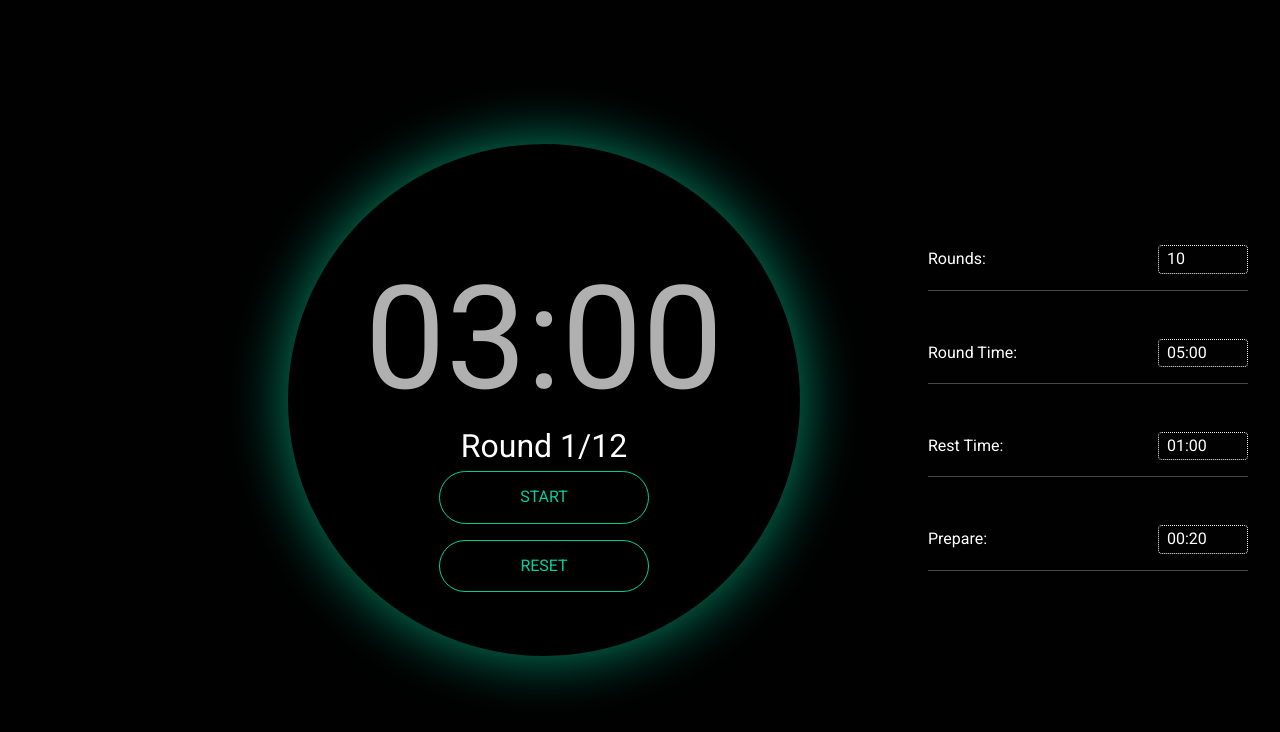
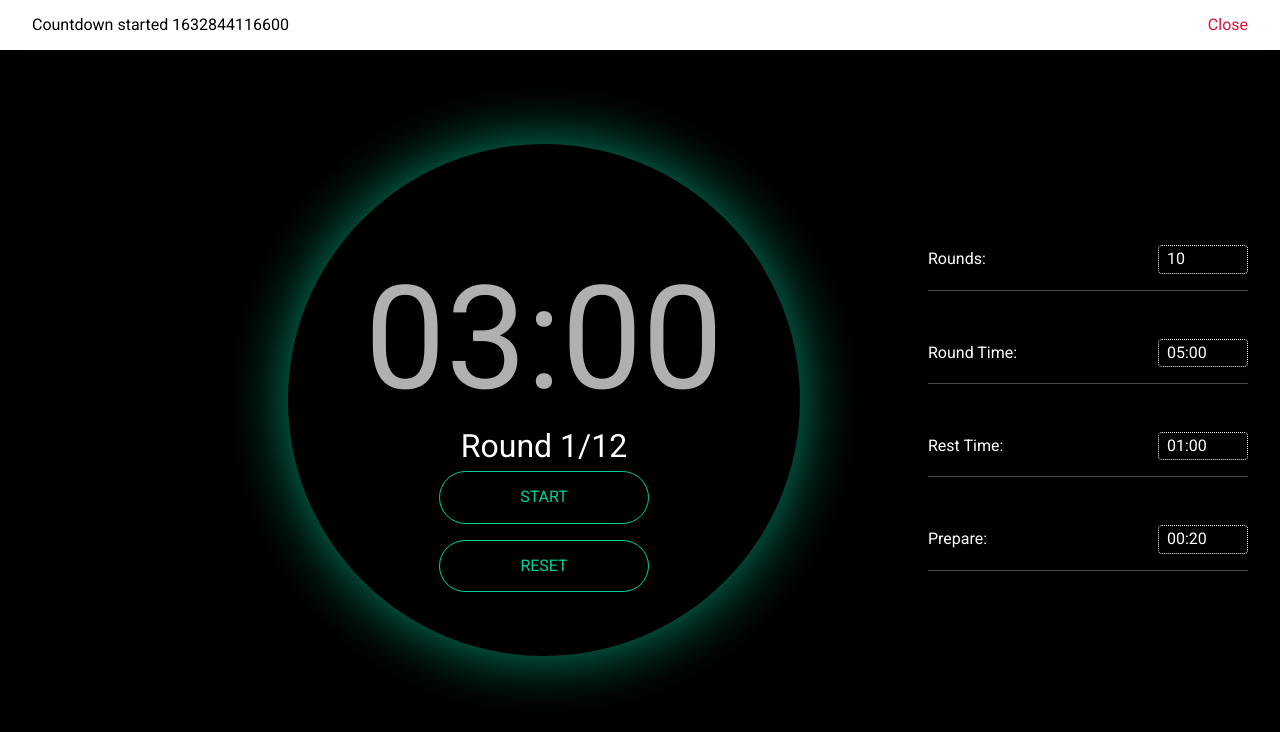
Before and after one commit to bohdanmoroziuk/interval-timer, a React (Create React App) app: page / in a window 1280 px wide. Both pictures are taken after a click on the button "START". Shown: the top 732 px of the page. Built offline with nearby package versions, Linux system fonts and the light colour scheme.

Commit message:
feat: add notification bar

```diff
--- a/src/App.tsx
+++ b/src/App.tsx
@@ -1,17 +1,25 @@
 import { FC } from 'react';
 
 import GlobalStyle from 'styles/global';
-
-import { SettingsForm, Timer } from 'components';
+import { useNotification } from 'contexts/notification';
+import { SettingsForm, Timer, NotificationBar } from 'components';
 
 import { Container, Main, Sidebar } from 'App.styles';
 
-const App: FC = () => (
+const App: FC = () => {
+  const { addMessage } = useNotification();
+
+  const startTimer = () => {
+    addMessage('Countdown started');
+  };
+
+  return (
     <>
       <GlobalStyle />
       <Container>
+        <NotificationBar />
         <Main>
-        <Timer />
+          <Timer onStart={startTimer} />
         </Main>
         <Sidebar>
           <SettingsForm />
@@ -19,5 +27,6 @@ const App: FC = () => (
       </Container>
     </>
   );
+};
 
 export default App;
--- a/src/components/index.tsx
+++ b/src/components/index.tsx
@@ -1,2 +1,3 @@
+export { default as NotificationBar } from 'components/notification-bar';
 export { default as SettingsForm } from 'components/settings-form';
 export { default as Timer } from 'components/timer';
--- /dev/null
+++ b/src/components/notification-bar/index.tsx
@@ -0,0 +1,52 @@
+import { FC, useState, useEffect, useRef } from 'react';
+
+import { Container, MessaseBox, CloseButton } from 'components/notification-bar/styles';
+import { useNotification } from 'contexts/notification';
+
+export interface NotificationBarProps {
+  delay?: number;
+}
+
+const NotificationBar: FC<NotificationBarProps> = ({ delay = 3000 }) => {
+  const { message } = useNotification();
+
+  let timeout = useRef<any>(null);
+
+  const [isShown, setIsShown] = useState(false);
+
+  useEffect(() => {
+    if (message?.text?.trim()) {
+      setIsShown(true);
+
+      timeout.current = setTimeout(() => {
+        setIsShown(false);
+      }, delay);
+
+      return () => {
+        if (timeout.current) {
+          clearTimeout(timeout.current);
+        }
+      };
+    }
+  }, [delay, message]);
+
+  const close = () => {
+    clearInterval(timeout.current);
+    setIsShown(false);
+  };
+
+  if (!isShown) return null;
+
+  return (
+    <Container>
+      <MessaseBox>
+        {message.text} {message.timestamp}
+      </MessaseBox>
+      <CloseButton onClick={close}>
+        Close
+      </CloseButton>
+    </Container>
+  );
+};
+
+export default NotificationBar;
--- /dev/null
+++ b/src/components/notification-bar/styles.tsx
@@ -0,0 +1,27 @@
+import styled from 'styled-components';
+
+export const Container = styled.div`
+  position: absolute;
+  z-index: 1024;
+  top: 0;
+  left: 0;
+  width: 100%;
+  padding: 1rem 2rem;
+  background-color: white;
+  box-shadow: 0 0 10px 2px rgba(0, 0, 0, 0.2), 0 0px 10px rgba(0, 0, 0, 0.24);
+  display: flex;
+  align-items: center;
+  justify-content: space-between;
+`;
+
+export const MessaseBox = styled.p`
+  color: #000;
+  font-size: 1rem;
+`;
+
+export const CloseButton = styled.button`
+  cursor: pointer;
+  border: none;
+  background-color: transparent;
+  color: crimson;
+`;
--- a/src/components/timer/index.tsx
+++ b/src/components/timer/index.tsx
@@ -8,13 +8,17 @@ import {
   ControlButton
 } from 'components/timer/styles';
 
-const Timer: FC = () => {
+export interface TimerProps {
+  onStart: () => void;
+}
+
+const Timer: FC<TimerProps> = ({ onStart }) => {
   return (
     <Circle>
       <Time>03:00</Time>
       <Round>Round 1/12</Round>
       <Controls>
-        <ControlButton>
+        <ControlButton onClick={onStart}>
           Start
         </ControlButton>
         <ControlButton>
```
Lines whose indentation alone changed are shown as unchanged.
